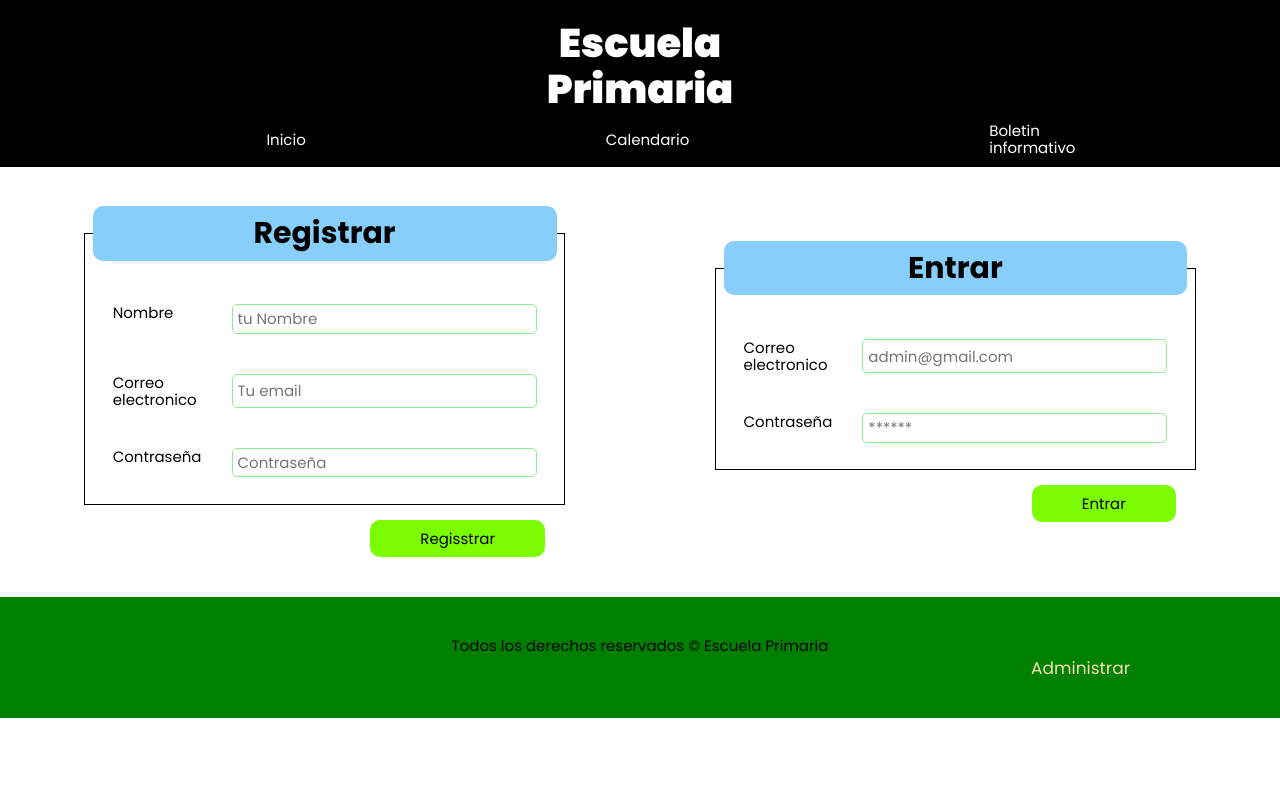
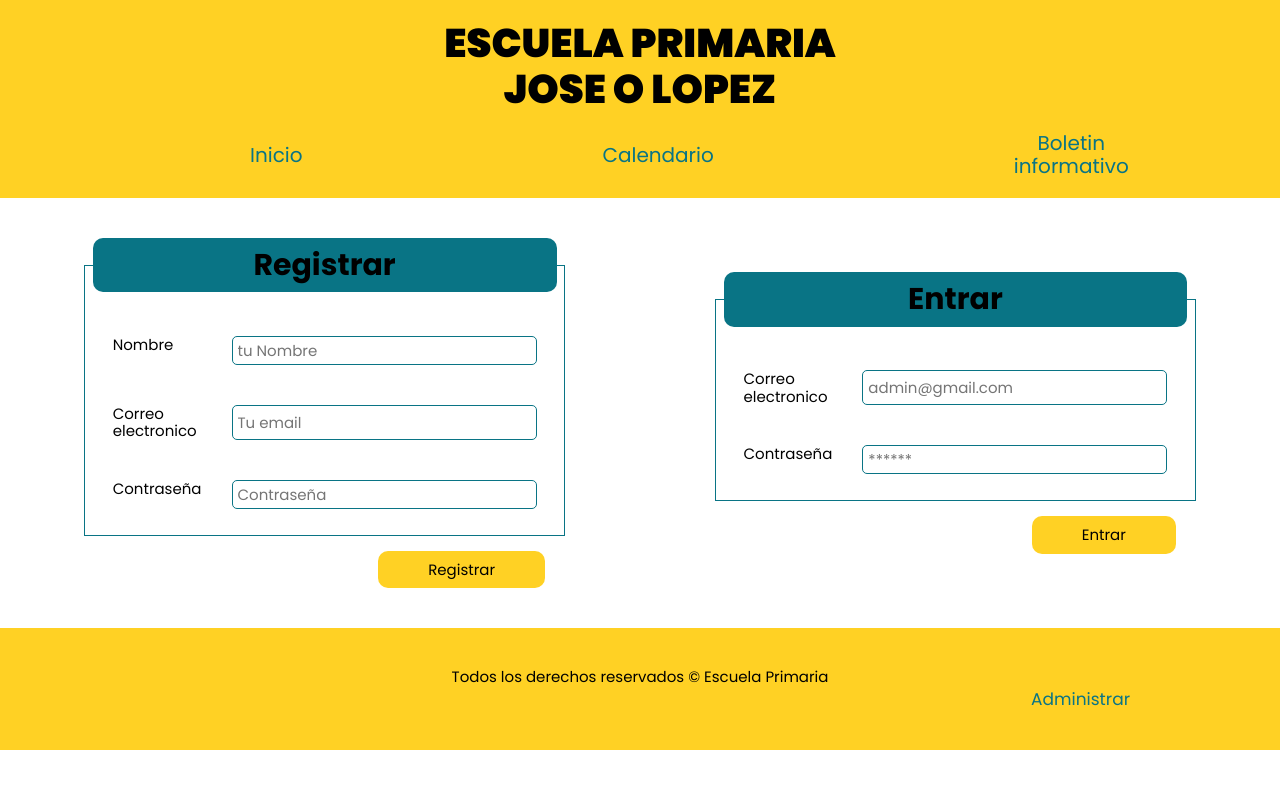
Before and after one commit to FrancoSilva77/proyecto-software, a plain HTML site: page login.html in a window 1280 px wide. Drawn offline with Linux system fonts and the light colour scheme.

Commit message:
Maq finish

```diff
--- a/css/styles.css
+++ b/css/styles.css
@@ -1,6 +1,7 @@
 :root {
   --primario: #FFD124;
-  --secundario: #0093AB;
+  --secundario: #097485;
+  --back: #f8f2df;
 }
 
 html {
@@ -59,7 +60,7 @@ a {
   display: block;
   padding: 1rem 5rem;
   border: none;
-  background-color: lawngreen;
+  background-color: var(--primario);
   border-radius: 1rem;
   font-size: 1.5rem;
   cursor: pointer;
@@ -67,7 +68,7 @@ a {
 }
 
 .btn:hover {
-  background-color: green;
+  background-color: var(--secundario);
   color: wheat;
 }
 
@@ -76,7 +77,8 @@ a {
   display: flex;
   flex-direction: column;
   align-items: center;
-  background-color: black;
+  background-color: var(--primario);
+  opacity: 1;
   margin: 0 auto;
 }
 
@@ -84,7 +86,7 @@ a {
   margin-top: 2rem;
   text-align: center;
   font-size: 4rem;
-  color: white;
+  color: black;
 }
 
 .header__heading span {
@@ -93,7 +95,7 @@ a {
 
 @media (min-width: 768px) {
   .header__imagen {
-    width: 15%;
+    width: 100%;
   }
 }
 
@@ -103,6 +105,8 @@ a {
   justify-content: center;
   align-items: center;
   gap: 0.5rem 0;
+  margin-top: 1rem;
+  padding-bottom: 1rem;
 }
 
 @media (min-width: 768px) {
@@ -116,23 +120,25 @@ a {
 
 .navegacion a {
   font-size: 1.8rem;
-  color: white;
+  color: var(--secundario);
+  text-align: center;
 }
 
 .navegacion a:hover {
   text-decoration: underline;
+  color: black;
 }
 
 @media (min-width: 768px) {
   .navegacion a {
     padding: 1rem 15rem;
-    font-size: 1.5rem;
+    font-size: 2rem;
   }
 }
 
 /* Publicaciones */
 .publicaciones {
-  background-color: #e1e1e1;
+  background-color: var(--back);
   padding: 0 0 3rem 0;
   margin-bottom: 0;
 }
@@ -192,7 +198,7 @@ a {
 
 /* Footer */
 .footer {
-  background-color: green;
+  background-color: var(--primario);
   padding: 4rem 0;
 }
 
@@ -208,7 +214,7 @@ a {
   margin-right: 15rem;
   margin-top: .5rem;
   font-size: 1.7rem;
-  color: wheat;
+  color: var(--secundario);
   transition: all .2s ease-in;
 }
 
@@ -276,12 +282,12 @@ a {
 .form__label {
   text-align: center;
   font-size: 3.4rem;
-  color: green;
+  color: var(--secundario);
 }
 
 .form__input {
   padding: 1rem 5rem;
-  border: 1px solid green;
+  border: 1px solid var(--secundario);
   border-radius: 1rem;
   font-size: 1.5rem;
 }
@@ -310,14 +316,14 @@ a {
 }
 
 .formlg fieldset {
-  border: 1px solid black;
+  border: 1px solid var(--secundario);
   margin-bottom: 1.5rem;
 }
 
 .formlg legend {
   width: 100%;
   font-size: 3rem;
-  background-color: lightskyblue;
+  background-color: var(--secundario);
   padding: 1rem;
   text-align: center;
   margin-bottom: 2rem;
@@ -348,7 +354,7 @@ a {
 }
 
 .campo input {
-  border: 1px solid lightgreen;
+  border: 1px solid var(--secundario);
   padding: 0.5rem;
   border-radius: 0.5rem;
 }
--- a/login.html
+++ b/login.html
@@ -5,7 +5,7 @@
   <meta charset="UTF-8">
   <meta http-equiv="X-UA-Compatible" content="IE=edge">
   <meta name="viewport" content="width=device-width, initial-scale=1.0">
-  <title>O.Fortiz</title>
+  <title>JOSE O LOPEZ</title>
   <link rel="preconnect" href="https://fonts.googleapis.com">
   <link rel="preconnect" href="https://fonts.gstatic.com" crossorigin>
   <link href="https://fonts.googleapis.com/css2?family=Poppins:wght@400;700;900&display=swap" rel="stylesheet">
@@ -16,7 +16,7 @@
 <body>
   <header class="header">
     <div class="header__imagen">
-      <h2 class="header__heading">Escuela<span>Primaria</span> </h2>
+      <h2 class="header__heading">ESCUELA PRIMARIA<span>JOSE O LOPEZ</span> </h2>
     </div>
     <div class="header__menu">
       <nav class="navegacion contenedor">
@@ -47,7 +47,7 @@
             <input type="password" placeholder="Contraseña">
           </div>
         </fieldset>
-        <div class="formlg__btn"><input class="btn" type="submit" value="Regisstrar"></div>
+        <div class="formlg__btn"><input class="btn" type="submit" value="Registrar"></div>
       </form>
     </div>
 
```
Also changed, not shown: boletin.html (+2 -2 lines), calendario.html (+2 -2 lines), index.html (+2 -2 lines).
